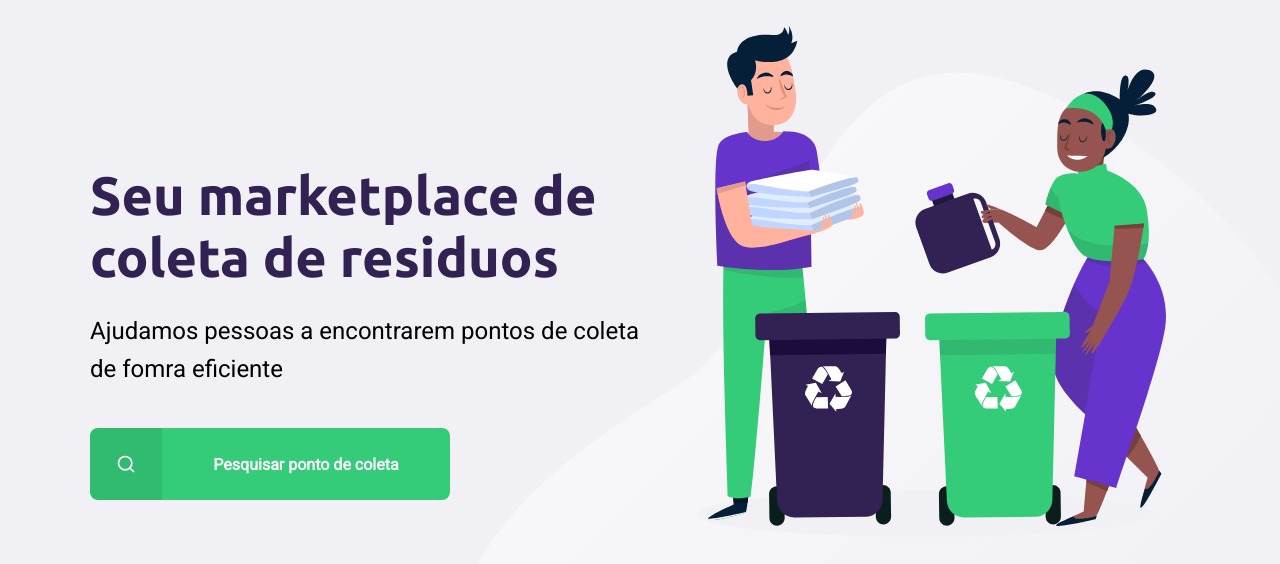
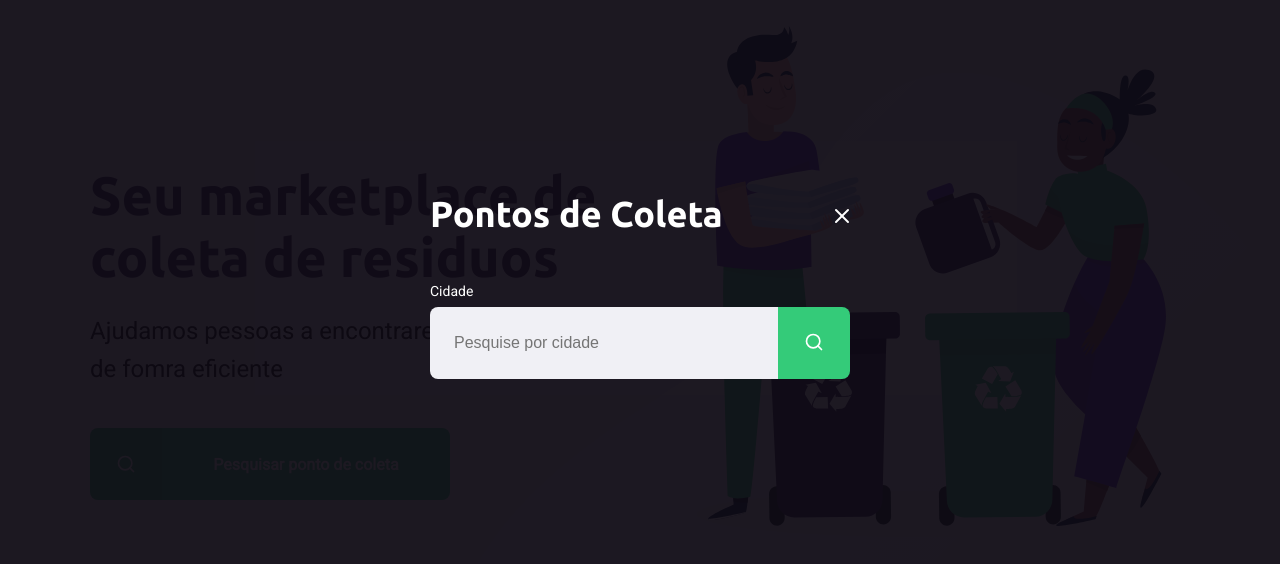
Before and after one commit to faopassos/E-trash, a plain HTML site: page index.html in a window 1280 px wide. Both pictures are taken after a click on the link "Pesquisar ponto de coleta". Shown: the part 114-678 px from the top of the page. Drawn offline with Linux system fonts and the light colour scheme.

Commit message:
show and hide modal page

```diff
--- a/index.html
+++ b/index.html
@@ -6,6 +6,7 @@
   <title>E-Coleta</title>
   <link rel="stylesheet" href="/styles/main.css">
   <link rel="stylesheet" href="/styles/home.css">
+  <link rel="stylesheet" href="/styles/modal.css">
   <link rel="stylesheet" href="/styles/responsive.css">
 </head>
 <body>
@@ -32,5 +33,24 @@
 
   </div>
 
+  <div id="modal" class="hide">
+    <div class="content">
+      <div class="header">
+        <h1>Pontos de Coleta</h1>
+        <a href="#">Fechar</a>
+      </div>
+      <form action="">
+        <label for="search">Cidade</label>
+        <div class="search field">
+          <input placeholder="Pesquise por cidade" type="text" name="search">
+          <button>
+            <img src="/assets/search.svg" alt="Buscar">
+          </button>
+        </div>
+      </form>
+    </div>
+  </div>
+
+  <script src="/scripts/index.js"></script>
 </body>
 </html>
--- /dev/null
+++ b/scripts/index.js
@@ -0,0 +1,11 @@
+const buttonSearch = document.querySelector("#page-home main a");
+const modal = document.querySelector("#modal");
+const close = document.querySelector("#modal .header a");
+
+buttonSearch.addEventListener("click", () => {
+  modal.classList.remove("hide");
+});
+
+close.addEventListener("click", () => {
+  modal.classList.add("hide");
+});
--- /dev/null
+++ b/styles/modal.css
@@ -0,0 +1,75 @@
+#modal {
+  background-color: #0e0a14ef;
+  height: 100vh;
+  width: 100vw;
+  position: fixed;
+  top: 0;
+  display: flex;
+  justify-content: center;
+  align-items: center;
+  transition: 400ms;
+}
+
+#modal.hide {
+  display: none;
+}
+
+#modal .content {
+  color: white;
+  width: 420px;
+}
+
+#modal .header {
+  display: flex;
+  align-items: center;
+  justify-content: space-between;
+  margin-bottom: 48px;
+}
+
+#modal .header a {
+  background-image: url(../assets/x.svg);
+  width: 20px;
+  height: 20px;
+  display: flex;
+  font-size: 0.01px;
+}
+
+#modal .header h1 {
+  color: white;
+  font-size: 36px;
+  line-height: 42px;
+}
+
+#modal form label {
+  font-size: 14px;
+  line-height: 16px;
+  display: block;
+  margin-bottom: 8px;
+}
+
+#modal form .field {
+  display: flex;
+}
+
+#modal form input {
+  flex: 1;
+  background-color: #f0f0f5;
+  border: 0;
+  border-radius: 8px 0 0 8px;
+  padding: 16px 24px;
+  font-size: 16px;
+  color: #6c6c80;
+}
+
+#modal form button {
+  width: 72px;
+  height: 72px;
+  background-color: var(--primary-color);
+  border: 0;
+  border-radius: 0 8px 8px 0;
+  transition: background-color 400ms;
+}
+
+#modal form button:hover {
+  background-color: #2fb85e;
+}
```
